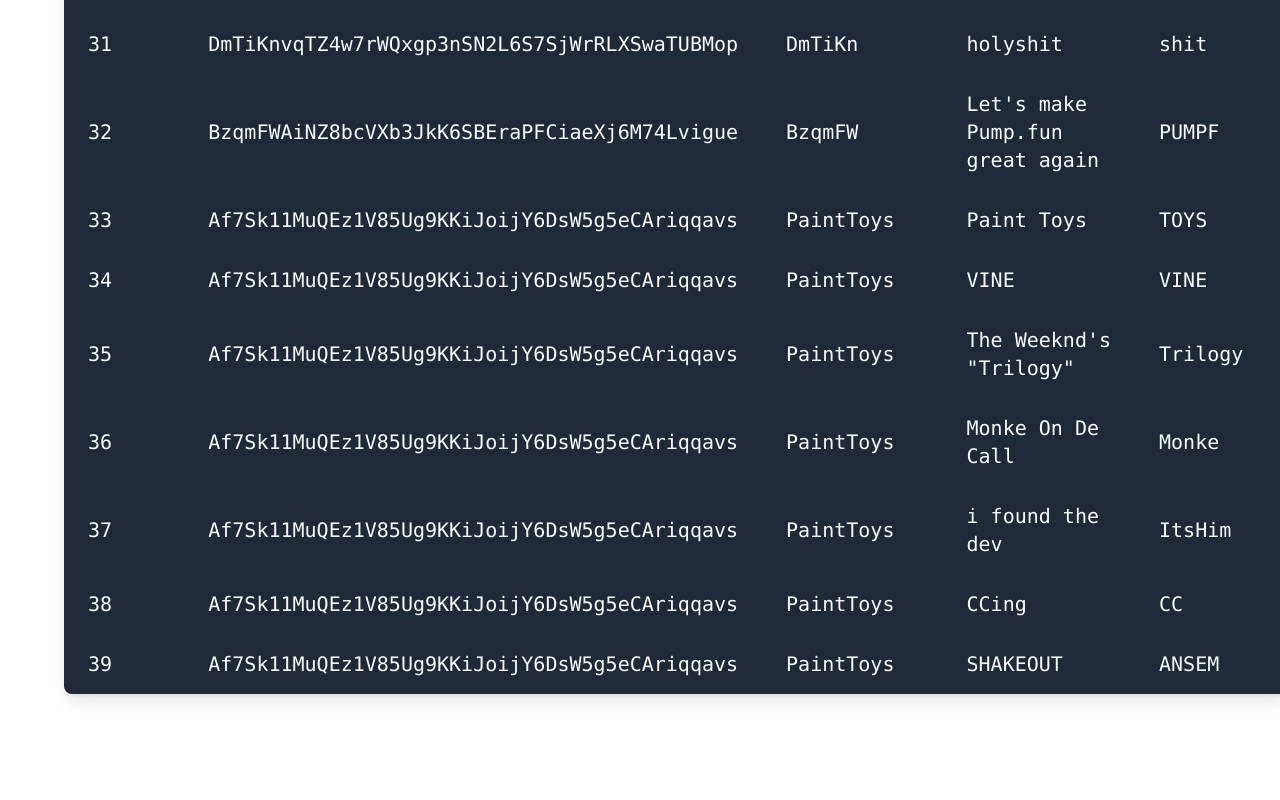
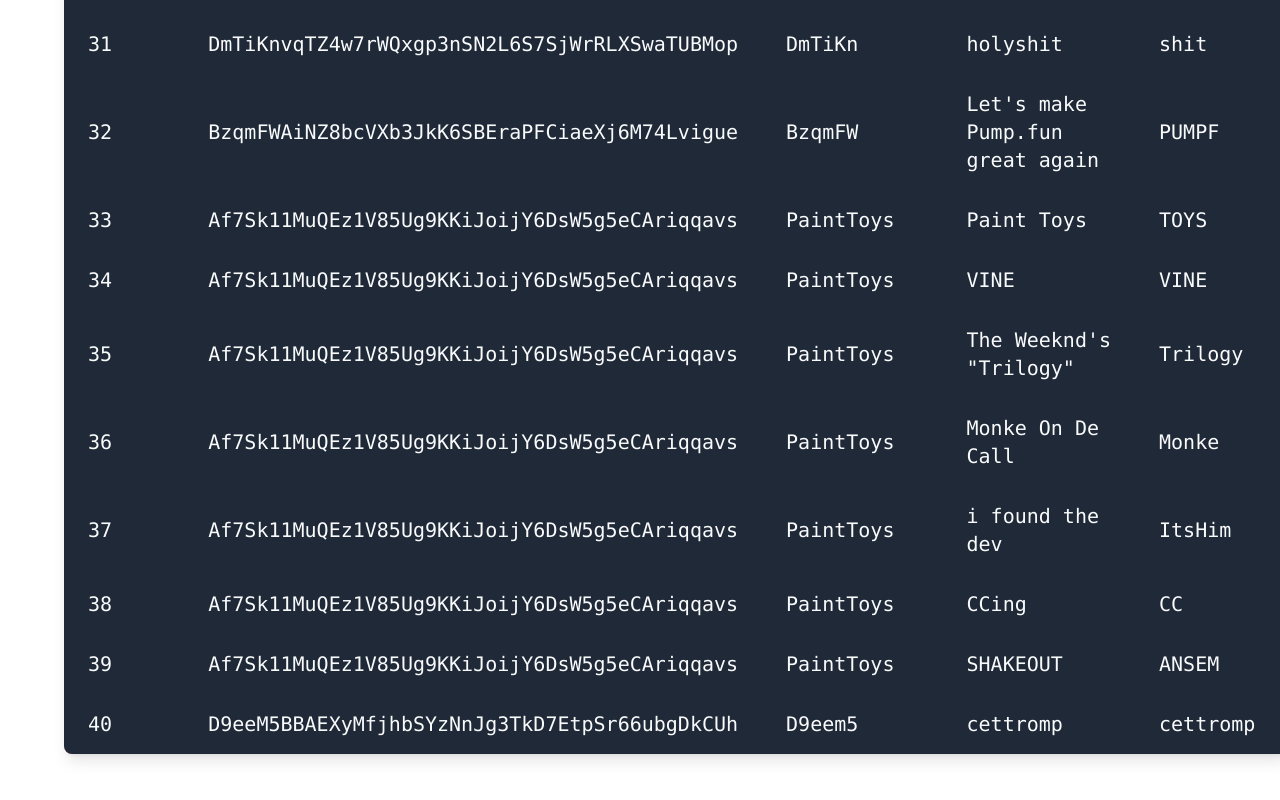
Before and after one commit to markvarkovi/pump.pain, a React (Vite) app: page /ruglist in a window 1280 px wide. Shown: the part 2928-3728 px from the top of the page. Before the commit the page ends 3670 px from the top, so only its background shows below. Built offline with nearby package versions, Linux system fonts and the light colour scheme.

Commit message:
refreshed ruglist

```diff
--- a/src/Components/Rugrats.jsx
+++ b/src/Components/Rugrats.jsx
@@ -314,4 +314,10 @@
     projectName: "SHAKEOUT",
     ticker: "ANSEM",
   },
+  {
+    walletAddress: "D9eeM5BBAEXyMfjhbSYzNnJg3TkD7EtpSr66ubgDkCUh",
+    username: "D9eem5",
+    projectName: "cettromp",
+    ticker: "cettromp",
+  },
 ];
```
